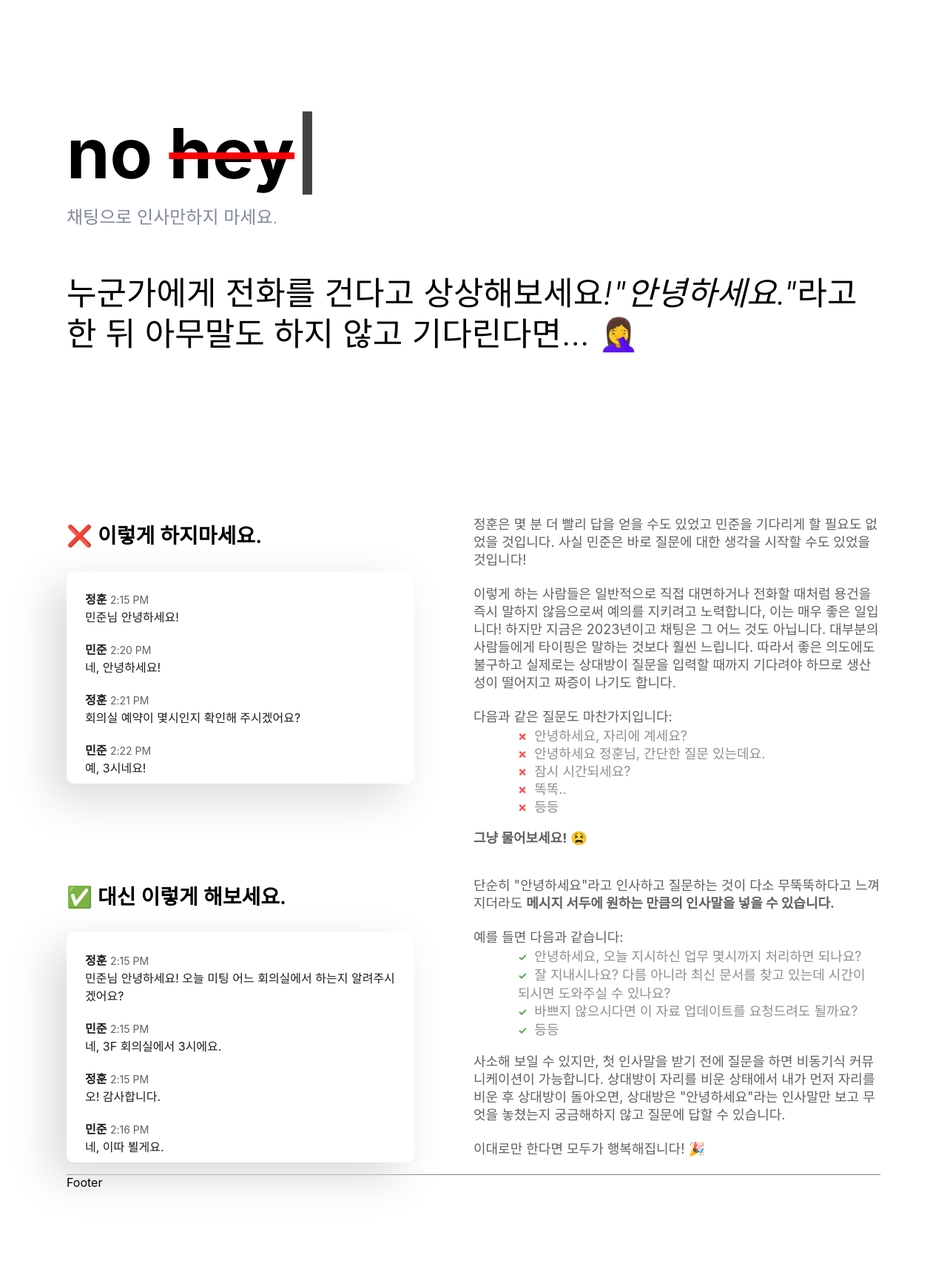
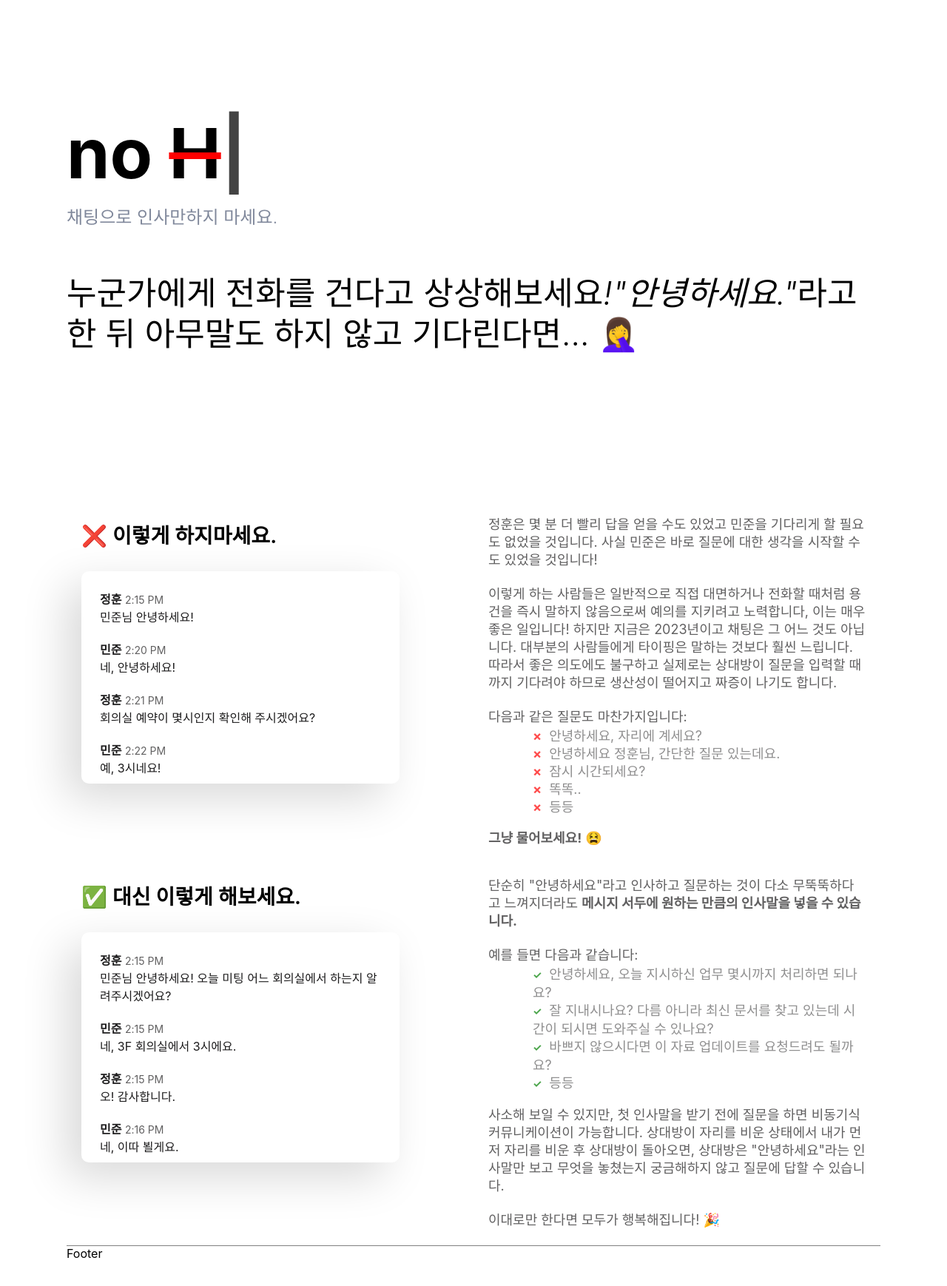
Before and after one commit to Hira-Yuki/noHello, a React (Create React App) app: page / in a window 1280 px wide. Shown: the top 1738 px of the page at 74% size. Before the commit the page ends 1668 px from the top, so only its background shows below. Built offline with nearby package versions, Linux system fonts and the light colour scheme.

Commit message:
하지마세요 텍스트 패딩 추가하여 사용자 가독성 추가 이렇게 하세요 텍스트 패딩 추가하여 사용자 가독성 추가
히어로 변수명 정리 및 가독성 위해 주석 추가

```diff
--- a/src/Components/Donotthis.tsx
+++ b/src/Components/Donotthis.tsx
@@ -85,8 +85,10 @@ const StSectionTilte = styled.h2`
 `
 
 const StSectionLeft = styled.div`
-    flex: 1;
-    min-width: 300px; /* 원하는 최소 너비 설정 */
+  flex: 1;
+  min-width: 300px; /* 원하는 최소 너비 설정 */
+  padding-left: 20px;
+  padding-right: 20px;
 `
 
 const StSmallBox = styled.div`
@@ -125,6 +127,8 @@ const StContentsBox = styled.div`
 const StSectionRight = styled.div`
   flex: 1;
   min-width: 300px; /* 원하는 최소 너비 설정 */
+  padding-left: 20px;
+  padding-right: 20px;
 `
 
 const StSectionText = styled.p`
--- a/src/Components/Dothis.tsx
+++ b/src/Components/Dothis.tsx
@@ -86,6 +86,8 @@ const StSectionTilte = styled.h2`
 const StSectionLeft = styled.div`
   flex: 1;
   min-width: 300px; /* 원하는 최소 너비 설정 */
+  padding-left: 20px;
+  padding-right: 20px;
 `
 
 const StSmallBox = styled.div`
@@ -124,6 +126,8 @@ const StContentsBox = styled.div`
 const StSectionRight = styled.div`
   flex: 1;
   min-width: 300px; /* 원하는 최소 너비 설정 */
+  padding-left: 20px;
+  padding-right: 20px;
 `
 
 const StSectionText = styled.p`
--- a/src/Components/Hero.tsx
+++ b/src/Components/Hero.tsx
@@ -1,48 +1,57 @@
 import styled, { keyframes } from 'styled-components';
 import { useState, useEffect } from 'react';
 
-const sayHi: string[] = [
-  "Hi",
-  "Hello",
-  "hey",
-  "bonjour",
-  "greetings",
-  "Yoooooo",
-  "ping",
-  "안녕하세요",
-  "こんばんは",
-  "你好",
-  "Сайн уу",
+const greetingMessages: string[] = [
+  "Hi.",
+  "Hello!",
+  "hey!",
+  "bonjour!",
+  "greetings!",
+  "Yoooooo!",
+  "ping.",
+  "안녕하세요!",
+  "こんばんは。",
+  "你好。",
+  "Сайн уу.",
   "مرحبًا"
 ];
 
 function Hero() {
+  // 상태 변수
   const [greetingIndex, setGreetingIndex] = useState<number>(0);
   const [currentGreeting, setCurrentGreeting] = useState<string>('');
 
   useEffect(() => {
+    // 타이핑 및 삭제에 사용되는 타이머 변수들
     let typingTimeout: ReturnType<typeof setTimeout>;
     let typingInterval: ReturnType<typeof setInterval>;
 
     const typeAnimation = () => {
-      const greeting: string = sayHi[greetingIndex];
+      // 현재 출력할 인삿말을 가져옴
+      const greeting: string = greetingMessages[greetingIndex];
       let typedGreeting: string = '';
       let currentIndex: number = 0;
 
+      // 타이핑 애니메이션 실행
       typingInterval = setInterval(() => {
         typedGreeting += greeting[currentIndex];
         setCurrentGreeting(typedGreeting);
         currentIndex++;
 
+        // 타이핑이 완료된 경우
         if (currentIndex === greeting.length) {
           clearInterval(typingInterval);
+
+          // 2초 후 삭제 애니메이션 실행
           typingTimeout = setTimeout(() => {
+            // 삭제 애니메이션
             const deletingInterval = setInterval(() => {
               typedGreeting = typedGreeting.slice(0, -1);
               setCurrentGreeting(typedGreeting);
               if (typedGreeting === '') {
                 clearInterval(deletingInterval);
-                setGreetingIndex((prevIndex) => (prevIndex + 1) % sayHi.length);
+                // 다음 인삿말로 이동
+                setGreetingIndex((prevIndex) => (prevIndex + 1) % greetingMessages.length);
               }
             }, 100);
           }, 2000);
@@ -50,6 +59,7 @@ function Hero() {
       }, 100);
     };
 
+    // 타이핑 애니메이션 시작
     typeAnimation();
 
     return () => {
```
